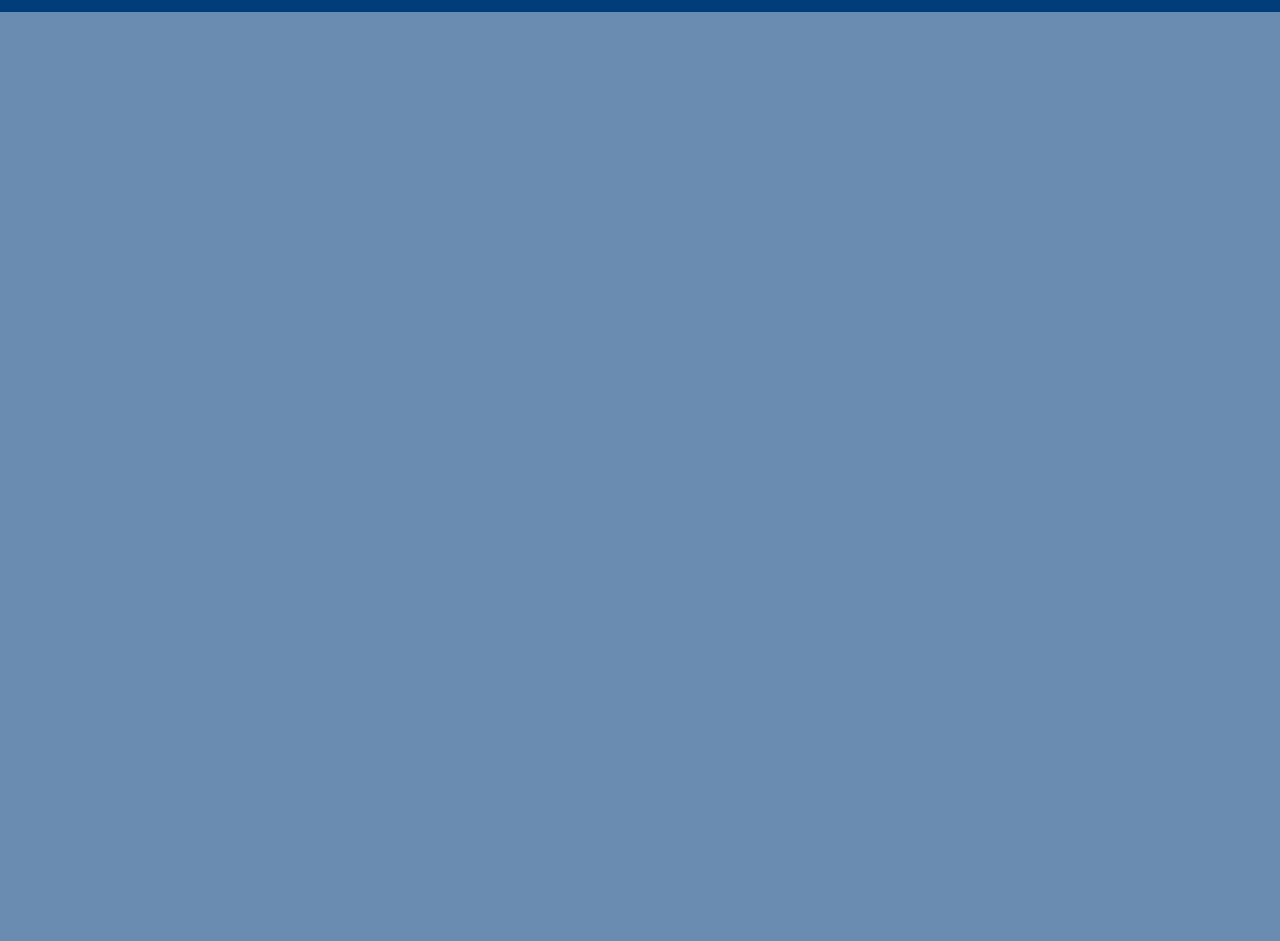
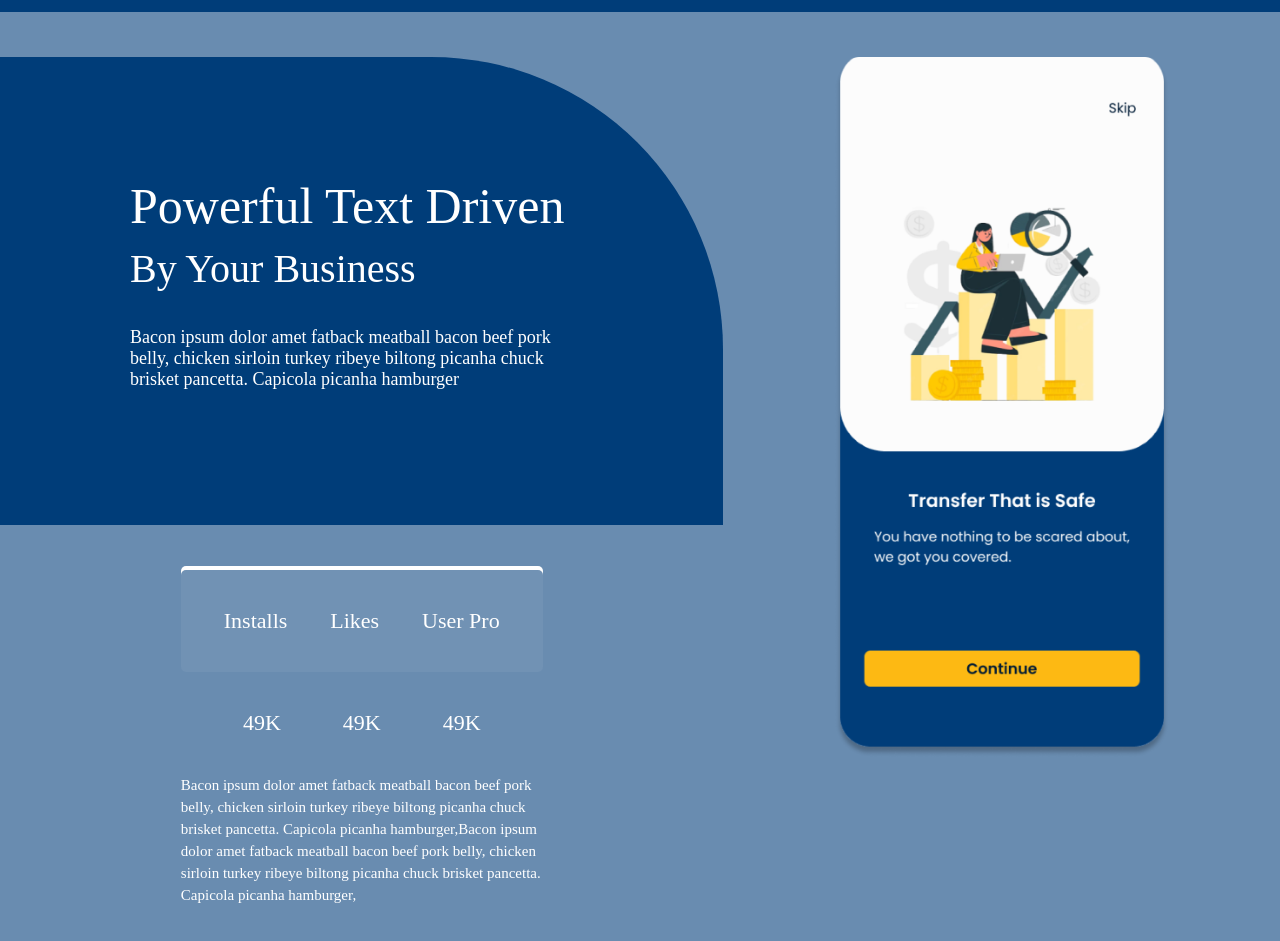
Before and after one commit to MarcusBYUI/web-demo, a plain HTML site: page index.html in a window 1280 px wide. Shown: the part 63-1004 px from the top of the page. Before the commit the page ends 800 px from the top, so only its background shows below. Drawn offline with Linux system fonts and the light colour scheme.

Commit message:
Update index.html

```diff
--- a/index.html
+++ b/index.html
@@ -20,10 +20,14 @@
           </a>
         </div>
         <div class="hamContainer">
-          <i class="fa-duotone fa-bars"></i>
+          <i onclick="openMenu()" class="fa-solid fa-bars"></i>
         </div>
         <div class="menuContainer">
-          <i class="fa fa-times closeButton" aria-hidden="true"></i>
+          <i
+            onclick="closeMenu()"
+            class="fa fa-times closeButton"
+            aria-hidden="true"
+          ></i>
           <a class="mobileMenuLogo" href="/">
             <img src="assets/logo.png" alt="logo" />
           </a>
@@ -40,8 +44,51 @@
         </div>
       </div>
     </header>
-    <main></main>
+
+    <main>
+      <!-- ==========================HERO ============================= -->
+
+      <section class="hero">
+        <div>
+          <div class="heroText">
+            <h1>Powerful Text Driven</h1>
+            <h2>By Your Business</h2>
+            <p>
+              Bacon ipsum dolor amet fatback meatball bacon beef pork belly,
+              chicken sirloin turkey ribeye biltong picanha chuck brisket
+              pancetta. Capicola picanha hamburger
+            </p>
+          </div>
+          <div class="statsContainer">
+            <div class="stats">
+              <div>
+                <p>Installs</p>
+                <p>Likes</p>
+                <p>User Pro</p>
+              </div>
+              <div>
+                <p>49K</p>
+                <p>49K</p>
+                <p>49K</p>
+              </div>
+            </div>
+
+            <span>
+              Bacon ipsum dolor amet fatback meatball bacon beef pork belly,
+              chicken sirloin turkey ribeye biltong picanha chuck brisket
+              pancetta. Capicola picanha hamburger,Bacon ipsum dolor amet
+              fatback meatball bacon beef pork belly, chicken sirloin turkey
+              ribeye biltong picanha chuck brisket pancetta. Capicola picanha
+              hamburger,
+            </span>
+          </div>
+        </div>
+        <div class="heroImage">
+          <img src="./assets/phone1.png" alt="app" />
+        </div>
+      </section>
+    </main>
     <footer></footer>
-    <script src="js/main.js"></script>
+    <script src="/js/main.js"></script>
   </body>
 </html>
```
